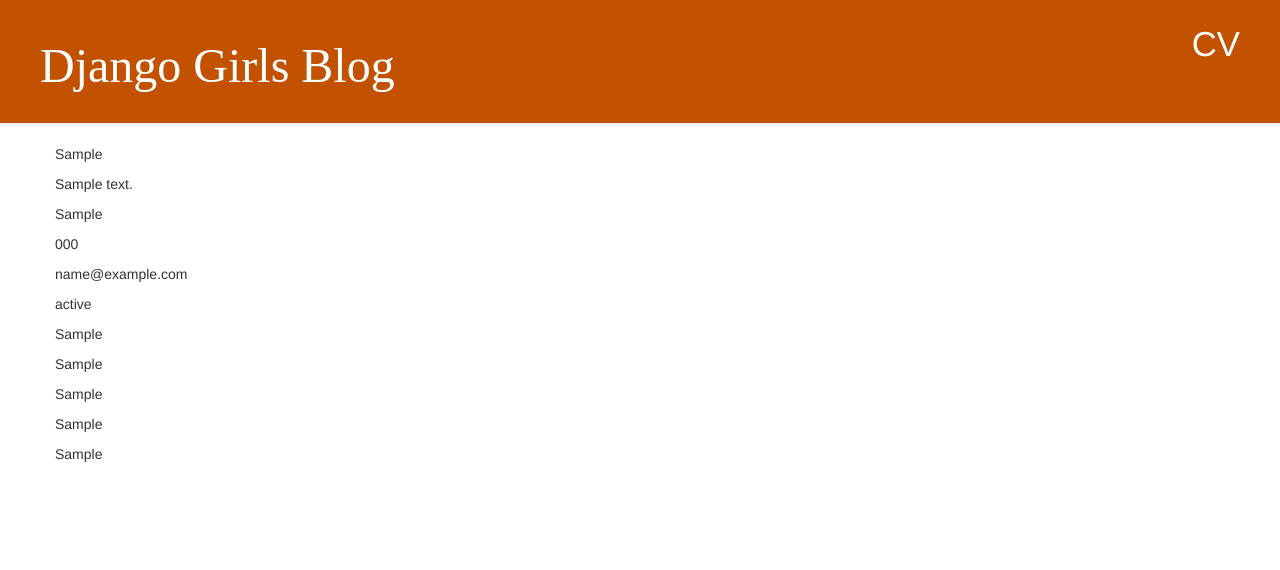
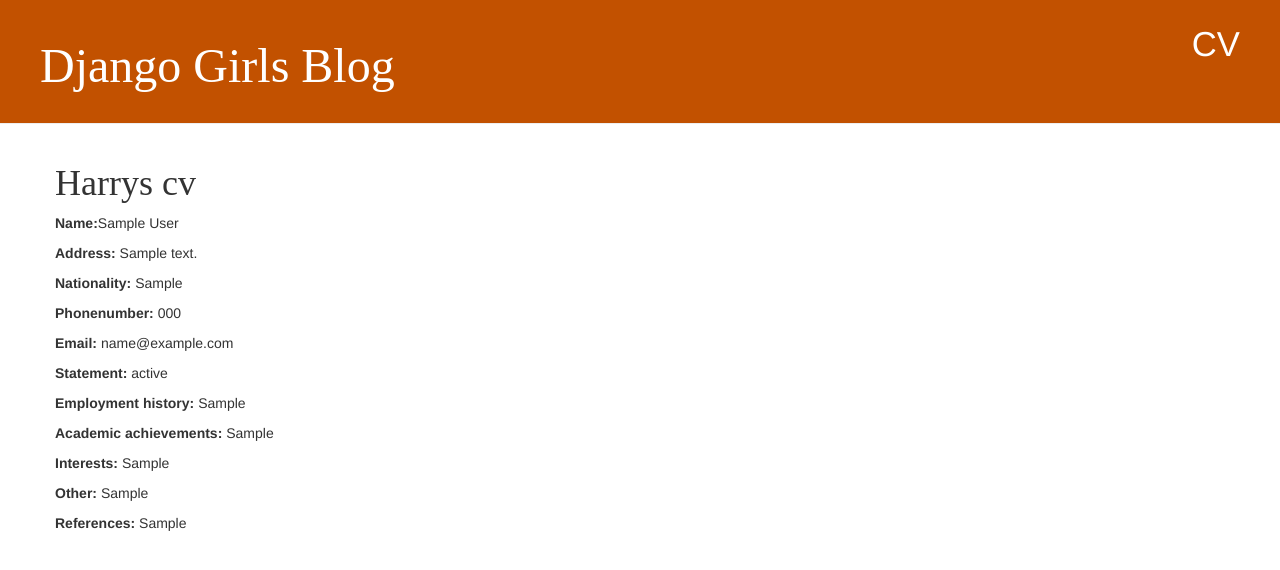
Before and after one commit to hxl868/my-first-blog, a Django app: page /cv/ in a window 1280 px wide. Shown: the top 570 px of the page. Run offline with Django 3.2, Linux system fonts and the light colour scheme; tables that the repository leaves empty hold one stand-in row (values such as "Sample post"); some libraries are stand-ins or nearby versions; some web fonts are replaced.

Commit message:
reformat cv page

```diff
--- a/blog/templates/blog/cv.html
+++ b/blog/templates/blog/cv.html
@@ -1,22 +1,24 @@
 {% extends 'blog/base.html' %}
 
 {% block content %}
+    <h1>Harrys cv</h1>
     {% for c in cv %}
         <div class="c">
             {% if user.is_authenticated %}
         	    <a class="btn btn-default pull-right" href="{% url 'cv_edit' %}""><span class="glyphicon glyphicon-pencil"></span></a>
             {% endif %}
-            <p >{{ c.first_name }}</p>
-            <p>{{ c.address|linebreaksbr }}</p>
-            <p>{{ c.nationality|linebreaksbr }}</p>
-            <p>{{ c.phonenumber|linebreaksbr }}</p>
-            <p>{{ c.email_address|linebreaksbr }}</p>
-            <p>{{ c.personal_statement|linebreaksbr }}</p>
-            <p>{{ c.employment_history|linebreaksbr }}</p>
-            <p>{{ c.academic_achievements|linebreaksbr }}</p>
-            <p>{{ c.interests|linebreaksbr }}</p>
-            <p>{{ c.other|linebreaksbr }}</p>
-            <p>{{ c.references|linebreaksbr }}</p>
+
+            <p ><b>Name:</b>{{ c.first_name }} {{ c.last_name }}</p>
+            <p><b>Address: </b>{{ c.address|linebreaksbr }}</p>
+            <p><b>Nationality: </b>{{ c.nationality|linebreaksbr }}</p>
+            <p><b>Phonenumber: </b>{{ c.phonenumber|linebreaksbr }}</p>
+            <p><b>Email: </b>{{ c.email_address|linebreaksbr }}</p>
+            <p><b>Statement: </b>{{ c.personal_statement|linebreaksbr }}</p>
+            <p><b>Employment history: </b>{{ c.employment_history|linebreaksbr }}</p>
+            <p><b>Academic achievements: </b>{{ c.academic_achievements|linebreaksbr }}</p>
+            <p><b>Interests: </b>{{ c.interests|linebreaksbr }}</p>
+            <p><b>Other: </b>{{ c.other|linebreaksbr }}</p>
+            <p><b>References: </b>{{ c.references|linebreaksbr }}</p>
         </div>
     {% endfor %}
 {% endblock %}
--- a/blog/templates/blog/cv_edit.html
+++ b/blog/templates/blog/cv_edit.html
@@ -4,6 +4,7 @@
     <h2>cv edit</h2>
     <form method="POST" class="cv-form">{% csrf_token %}
         {{ form.as_p }}
+        <p> {{form.first_name}} </p>
         <button type="submit" class="save btn btn-default">Save</button>
     </form>
 {% endblock %}
```
